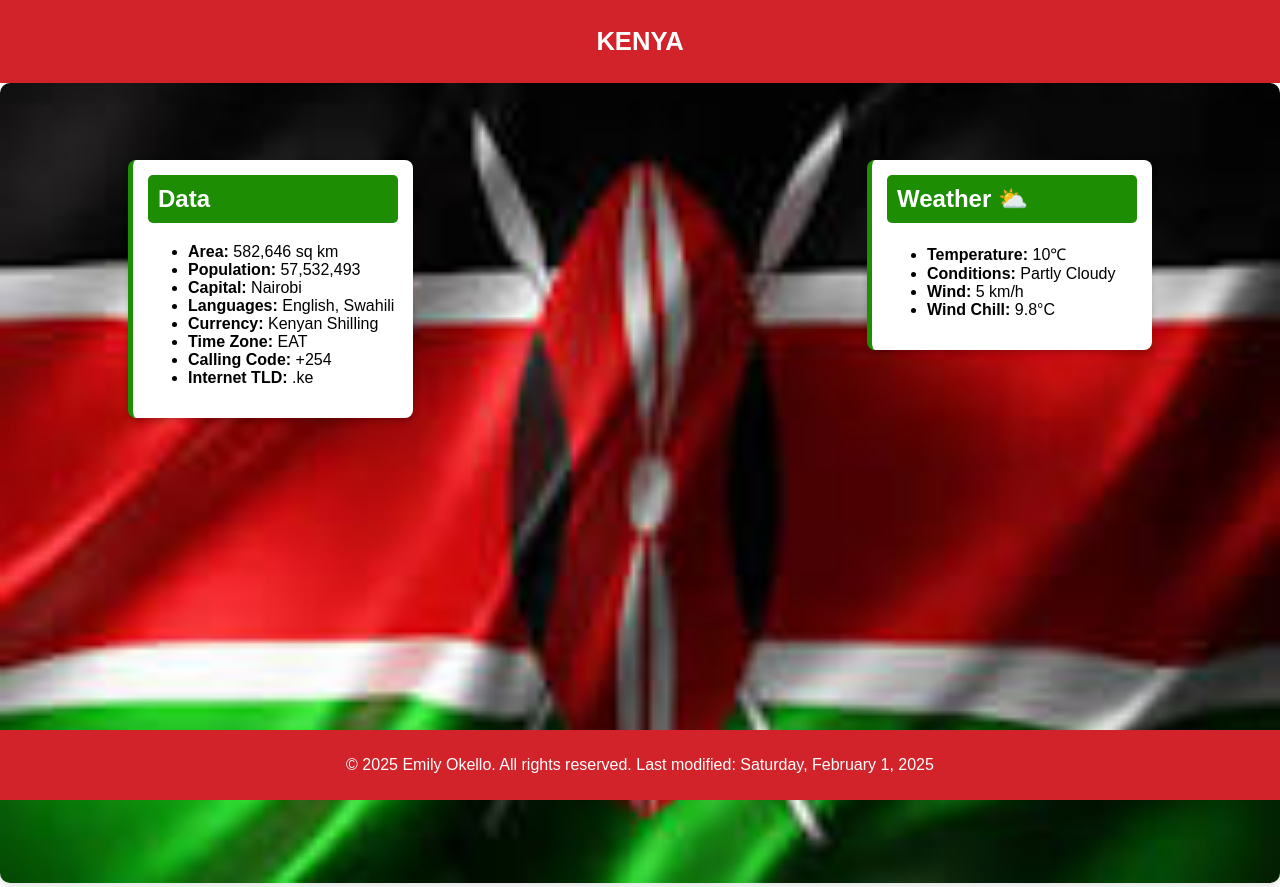
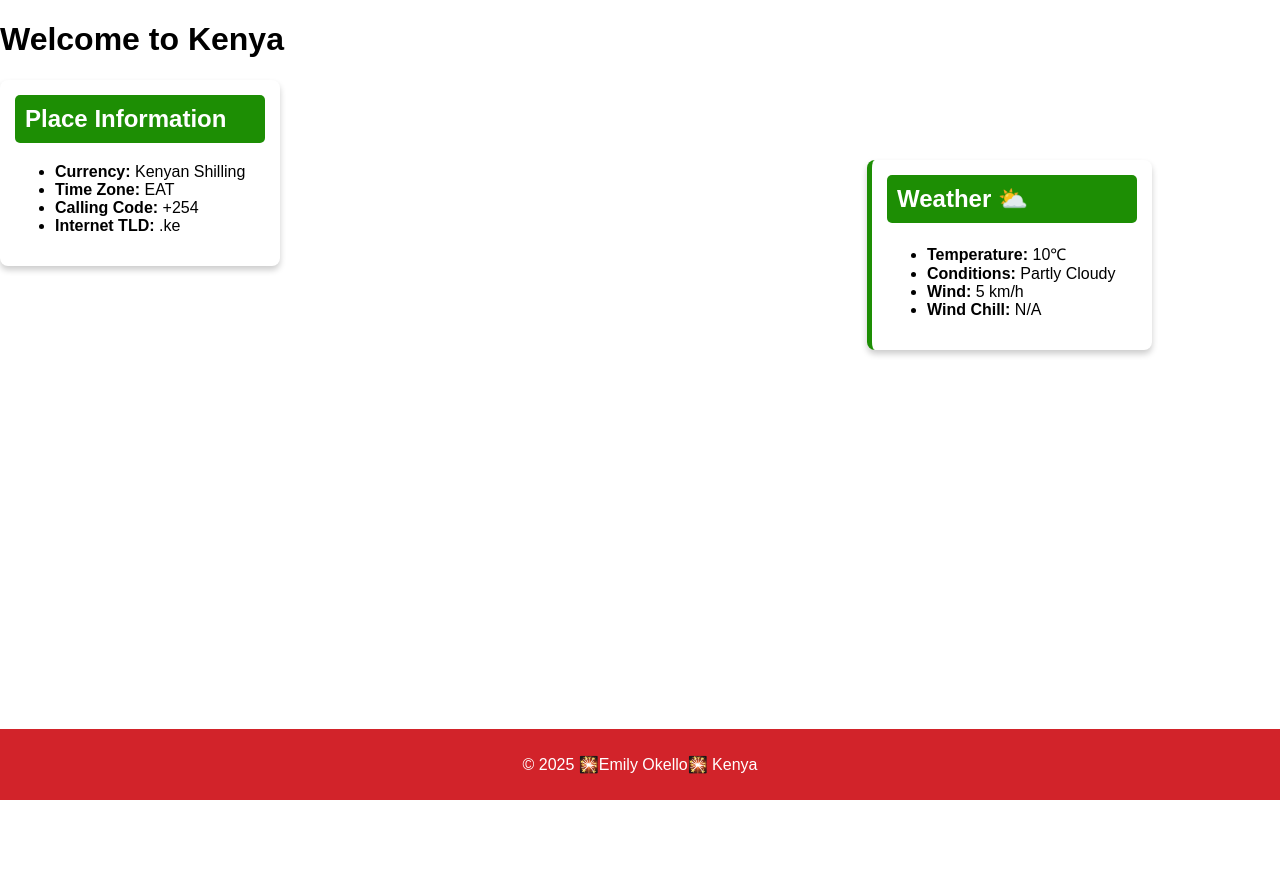
Before and after one commit to Emmy-Okello2030/wdd131, a plain HTML site: page place.html in a window 1280 px wide. After the commit the page ends 800 px from the top, so only its background shows below. Drawn offline with Linux system fonts and the light colour scheme; files that its build step writes are made by us from their sources.

Commit message:
Update place.html, place.css, and place.js

```diff
--- a/js/filtered_temple.js
+++ b/js/filtered_temple.js
@@ -100,4 +100,8 @@ window.addEventListener('DOMContentLoaded', () => {
     const currentYear = new Date().getFullYear();
     document.getElementById('year').textContent = currentYear;
     document.getElementById('last-modified').textContent = document.lastModified;
+
+
+
+
 });
--- a/place.html
+++ b/place.html
@@ -3,33 +3,18 @@
 <head>
     <meta charset="UTF-8">
     <meta name="viewport" content="width=device-width, initial-scale=1.0">
-    <title>Kenya</title>
+    <title>Place Information</title>
     <link rel="stylesheet" href="place.css">
-    <script src="place.js"></script>
 </head>
 <body>
-    <header class="header">
-        <h1>KENYA</h1>
+    <header>
+        <h1>Welcome to Kenya</h1>
     </header>
-    <main class="main content">
-        <!-- Hero image -->
-        <div class="hero">
-            <picture>
-                <source srcset="images/flag.jpeg" media="(min-width: 768px)">
-                <source srcset="images/flag.jpeg" type="image/webp">
-                <img src="images/flag.jpeg" alt="flag of Kenya">
-            </picture>
-        </div>
-
-        <!-- Data Card -->
-                 <!-- Data Card -->
-        <div class="card data-card">
-            <h2>Data</h2>
+    <main>
+        <!-- Place Information Card -->
+        <div class="card place-card">
+            <h2>Place Information</h2>
             <ul>
-                <li><strong>Area:</strong> 582,646 sq km</li>
-                <li><strong>Population:</strong> 57,532,493</li>
-                <li><strong>Capital:</strong> Nairobi</li>
-                <li><strong>Languages:</strong> English, Swahili</li>
                 <li><strong>Currency:</strong> Kenyan Shilling</li>
                 <li><strong>Time Zone:</strong> EAT</li>
                 <li><strong>Calling Code:</strong> +254</li>
@@ -51,5 +36,9 @@
     <footer class="footer">
         <p>&copy; <span id="current-year"></span> 🎇Emily Okello🎇 Kenya</p>
     </footer>
+    <script>
+        // Update the current year in the footer
+        document.getElementById('current-year').textContent = new Date().getFullYear();
+    </script>
 </body>
 </html>
--- a/place.js
+++ b/place.js
@@ -7,10 +7,10 @@ function setFooterDetails() {
     const currentYear = new Date().getFullYear();
     const footerYear = document.querySelector('footer p');
 
-    // Set the copyright information
+
     footerYear.innerHTML = `&copy; ${currentYear} Emily Okello. All rights reserved.`;
 
-    // Get and format the last modified date
+
     const lastModifiedDate = new Date(document.lastModified);
     const formattedDate = lastModifiedDate.toLocaleDateString('en-US', {
         weekday: 'long',
@@ -22,26 +22,25 @@ function setFooterDetails() {
 }
 
 function calculateWindChill() {
-    const temperature = 10; // Static temperature value in °C
-    const windSpeed = 5; // Static wind speed in km/h
+    const temperature = 10;
+    const windSpeed = 5;
 
-    // Check if conditions for wind chill calculation are met
     if (temperature <= 10 && windSpeed > 4.8) {
         const windChill = (
             13.12 +
             0.6215 * temperature -
             11.37 * Math.pow(windSpeed, 0.16) +
             0.3965 * temperature * Math.pow(windSpeed, 0.16)
-        ).toFixed(1); // Calculate wind chill using the formula
+        ).toFixed(1);
         document.getElementById('wind-chill').textContent = `${windChill}°C`; // Display the wind chill
     } else {
         document.getElementById('wind-chill').textContent = "N/A"; // Display "N/A" if conditions aren't met
     }
 }
 
-// Ensure all scripts run after the DOM has loaded
+
 window.addEventListener('DOMContentLoaded', () => {
-    setCurrentYear();       // Set the current year in the footer
-    setFooterDetails();     // Update footer details (copyright and last modified date)
-    calculateWindChill();   // Calculate and display the wind chill
+    setCurrentYear();
+    setFooterDetails();
+    calculateWindChill();
 });
```
